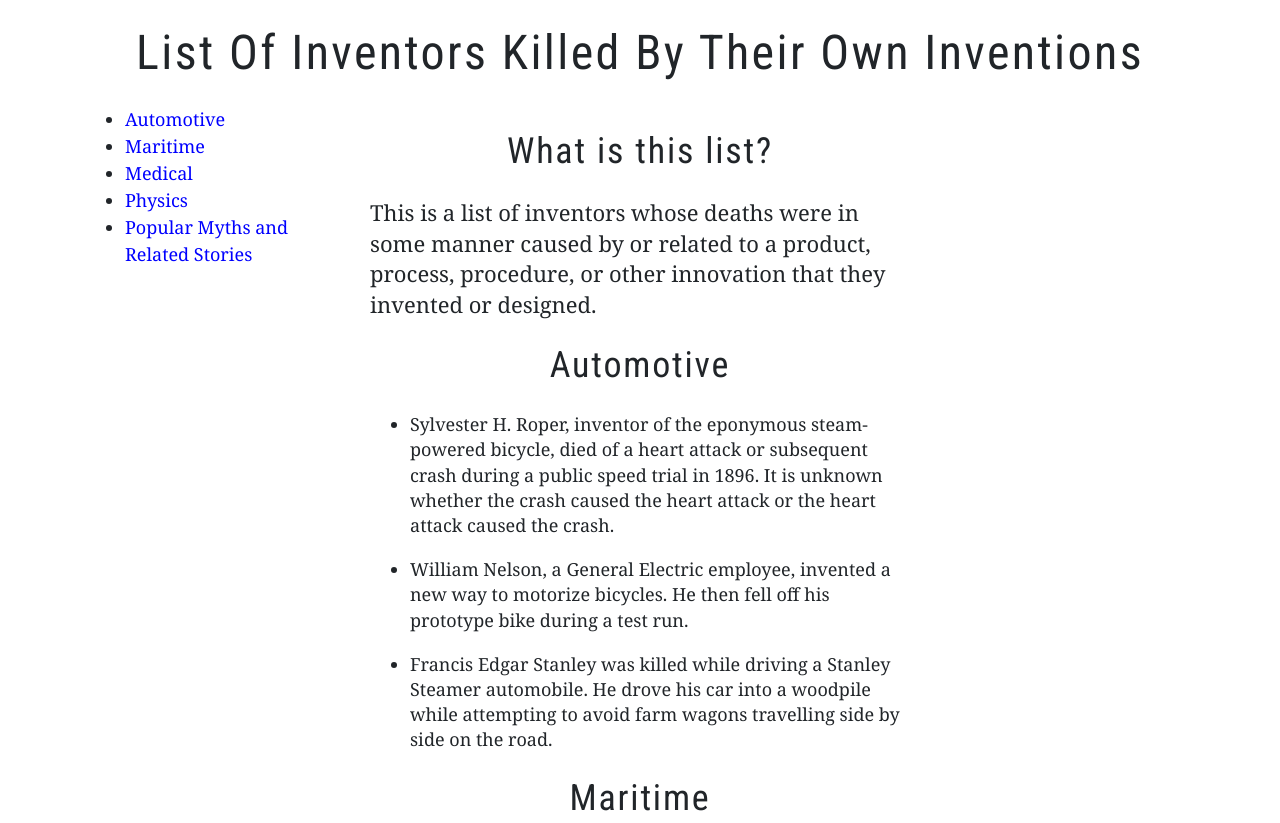
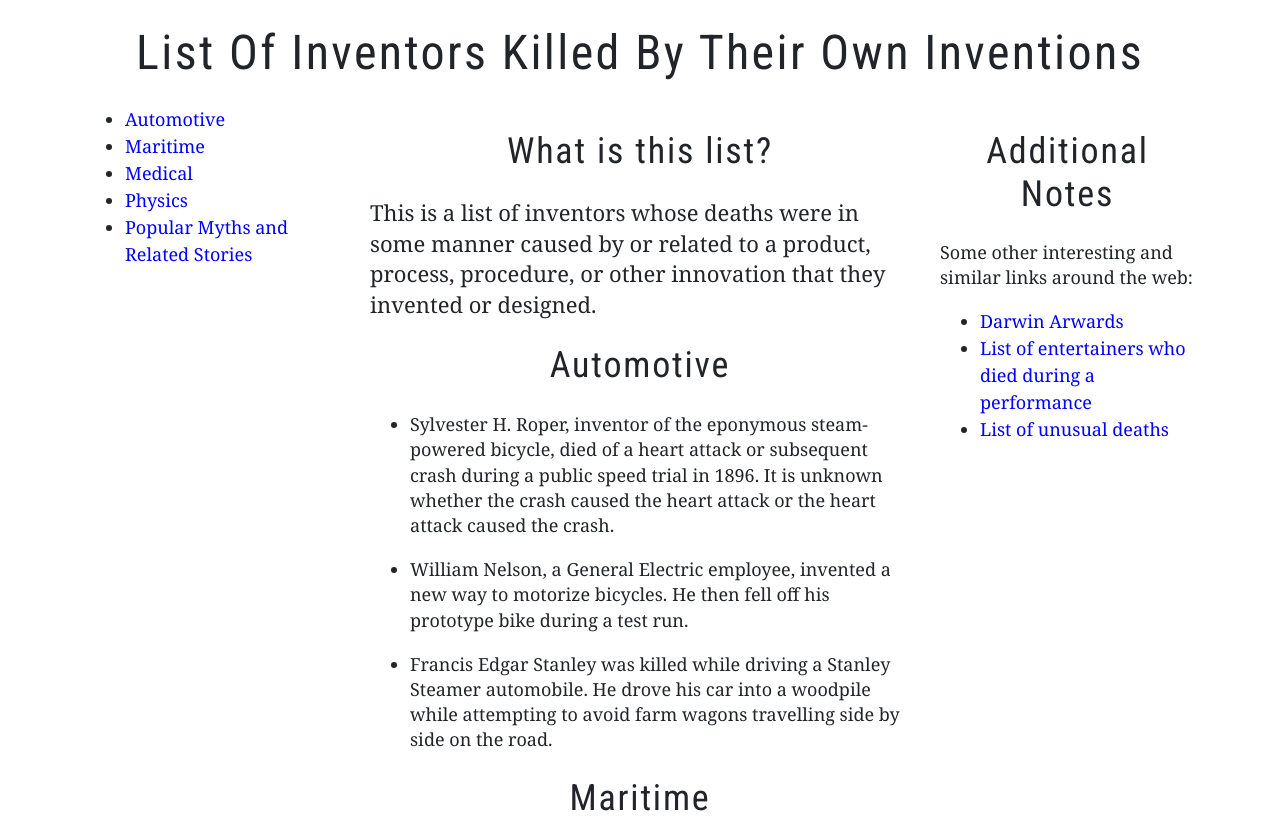
Before and after one commit to SalinasJason/COMP001B.Assignment6, a plain HTML site: page index.html in a window 1280 px wide. Shown: the top 823 px of the page. Drawn offline with nearby package versions, Linux system fonts and the light colour scheme.

Commit message:
added col-3 to aside

```diff
--- a/index.html
+++ b/index.html
@@ -164,6 +164,7 @@
 					</section>
 				</main>
 			</div>
+			<div class="col-3"> <!-- Column that spans 3 out of 12 columns, 3 columns = 1/4 of the total width -->
 				<aside>
 					<h2>Additional Notes</h2>
 					<p>Some other interesting and similar links around the web:</p>
@@ -175,6 +176,7 @@
 						<li><a href="https://en.wikipedia.org/wiki/List_of_unusual_deaths">List of unusual deaths</a></li>
 					</ul>
 				</aside>
+			</div>
 		</div>
 	</div>
 	<div id="footer-container">
```
Lines whose indentation alone changed are shown as unchanged.
